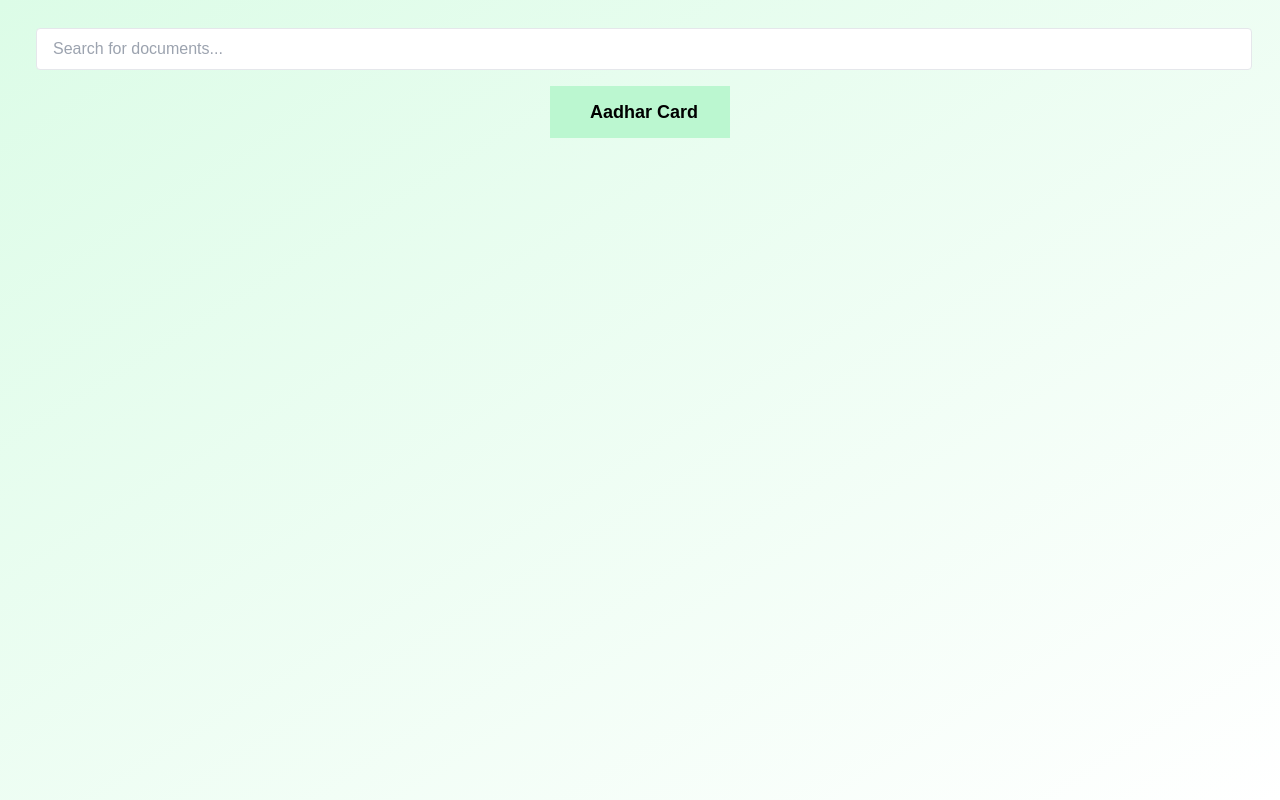
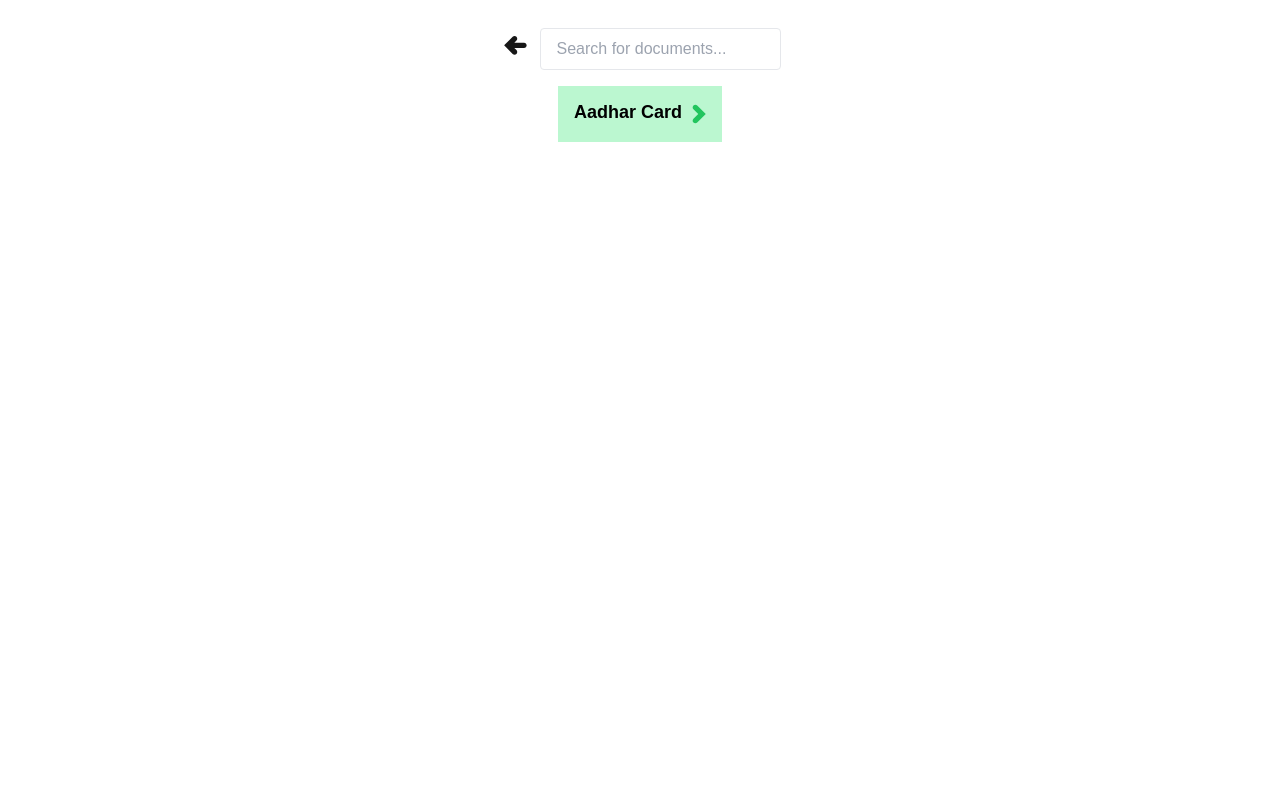
Before and after one commit to Ranger-NF/DocuFlow, a Next.js app in the folder frontend/: page /list in a window 1280 px wide. Built offline with nearby package versions, Linux system fonts and the light colour scheme.

Commit message:
Made some improvements for list view

```diff
--- a/frontend/src/app/document/docDetails.js
+++ b/frontend/src/app/document/docDetails.js
@@ -26,7 +26,7 @@ const docExplanation = {
 
 export default function DocDetails({ docName, docsNeeded, refLink }) {
   return (
-    <div className="container mx-auto p-10 bg-white ">
+    <main className="container mx-auto p-10 bg-white ">
       <a href="/">
         <TiArrowLeftThick className="w-8 h-8 align-middle" />
       </a>
@@ -78,6 +78,6 @@ export default function DocDetails({ docName, docsNeeded, refLink }) {
           }
         })}
       </div>
-    </div>
+    </main>
   );
 }
--- a/frontend/src/app/globals.css
+++ b/frontend/src/app/globals.css
@@ -5,6 +5,8 @@
 :root {
     --background: #ffffff;
     --foreground: #171717;
+    --gap: 24px;
+    --main-width: 720px;
 }
 
 /* @media (prefers-color-scheme: dark) {
@@ -13,7 +15,9 @@
     --foreground: #ededed;
   }
 } */
-
+main {
+    max-width: calc(var(--main-width) + var(--gap) * 2);
+}
 body {
     color: var(--foreground);
     background: var(--background);
--- a/frontend/src/app/layout.js
+++ b/frontend/src/app/layout.js
@@ -11,7 +11,7 @@ export default function RootLayout({ children }) {
     <html lang="en">
       <body>
         <div
-          className="bg-cover bg-center"
+          className="grid justify-center bg-cover bg-center"
           style={{ backgroundImage: `url(/bg-shapes.svg)` }}
         >
           {children}
--- a/frontend/src/app/list/list_ui.js
+++ b/frontend/src/app/list/list_ui.js
@@ -1,16 +1,27 @@
-import React from 'react';
+import React from "react";
+import { TiArrowLeftThick, TiChevronRight } from "react-icons/ti";
 
 function ListPage() {
   return (
-    <div className="min-h-screen bg-gradient-to-br from-green-100 to-white">
+    <div>
       <div className="container mx-auto p-7">
-        <div className="flex items-center mb-4">
-          <input type="text" placeholder="Search for documents..." className="border rounded px-4 py-2 ml-2 w-full" />
+        <div className="flex">
+          <a href="/">
+            <TiArrowLeftThick className="w-8 h-8 align-middle" />
+          </a>
+          <input
+            type="text"
+            placeholder="Search for documents..."
+            className="border justify-center rounded px-4 py-2 ml-2 w-full"
+          />
         </div>
-        <div className='place-items-center'>
-          <button className="flex items-center justify-between bg-green-200 text-white rounded-[15] px-8 py-3">
+        <div className="place-items-center p-4">
+          <button className="flex items-center justify-between bg-green-200 text-white rounded-[15] px-2 py-3">
             <div className="flex items-center">
-              <span className="ml-2 text-lg font-semibold text-black">Aadhar Card</span>
+              <span className="flex ml-2 text-lg font-semibold text-black">
+                Aadhar Card{" "}
+                <TiChevronRight className="w-8 h-8 text-green-500" />
+              </span>
             </div>
           </button>
         </div>
--- a/frontend/src/app/page.js
+++ b/frontend/src/app/page.js
@@ -30,7 +30,7 @@ export default function Home() {
   ];
 
   return (
-    <main className="min-h-screen bg-gray-100 p-6">
+    <main className=" min-h-screen p-6">
       {/* Search Bar */}
       <div className="mb-6 text-gray-300">
         {/* <TiZoomOutline className="absolute mx-4 my-2 w-6 h-6 " /> */}
@@ -54,7 +54,6 @@ export default function Home() {
                 className="min-w-[120px] bg-primary rounded-lg shadow-lg flex flex-col items-center"
               >
                 <div className="w-16 h-16 rounded mb-2 flex items-center justify-center">
-                  {/* Icon Placeholder */}
                   <img className="pt-6" src={docItem.img} />
                 </div>
                 <p className="text-sm font-medium text-black pb-6">
@@ -90,7 +89,6 @@ export default function Home() {
                   </div>
                 </div>
                 <TiChevronRight className="w-8 h-8 text-green-500" />
-                {/* <span className="text-gray-500 text-2xl"></span> */}
               </a>
             );
           })}
```
